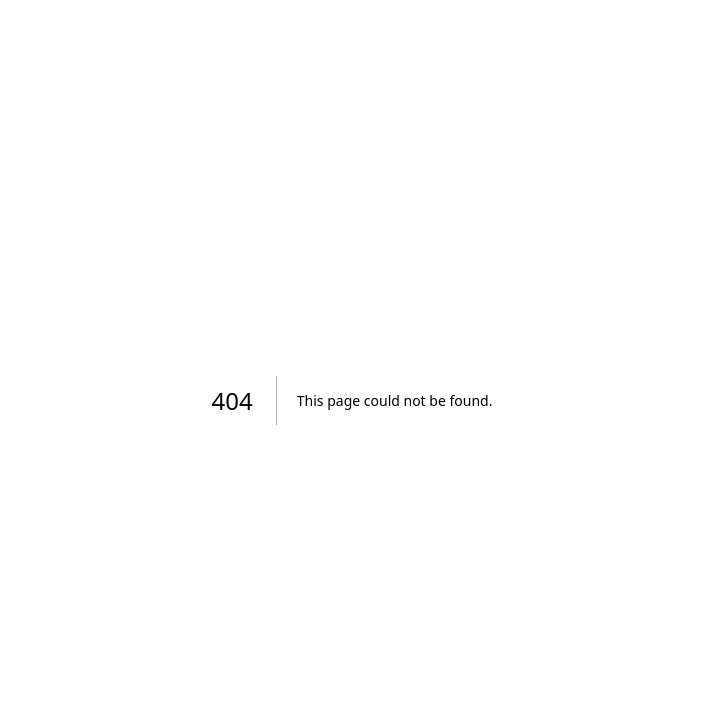
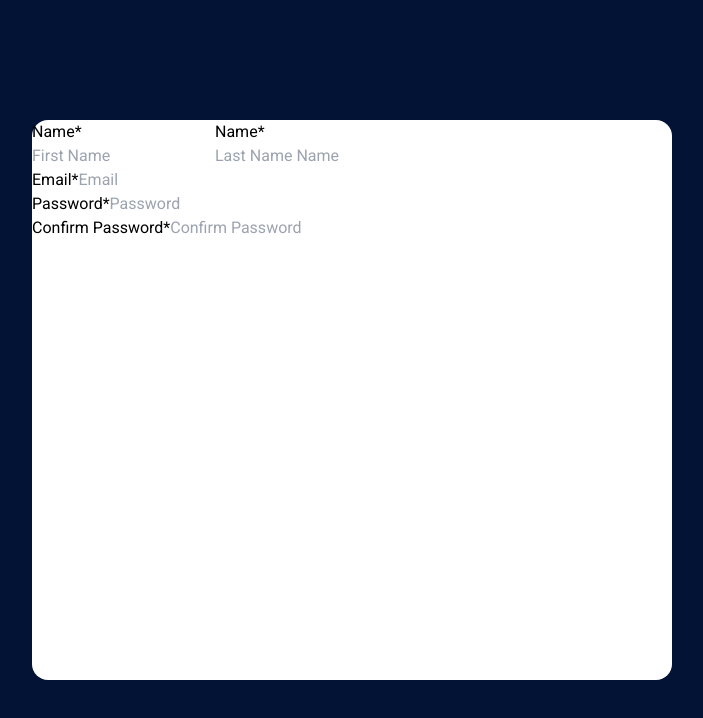
Before and after one commit to ubai-d/Attendance-Management-System, a Next.js app: page /Signup in a window 1280 px wide. Before the commit this address had no page. Shown: the top 718 px of the page, without its empty margins (288-991 px from the left). Built offline with nearby package versions, Linux system fonts and the light colour scheme.

Commit message:
Complete Footer

```diff
--- /dev/null
+++ b/app/Signup/page.tsx
@@ -0,0 +1,143 @@
+// import React from "react";
+// function Signin() {
+//   return (
+//     <div className="flex bg-main h-screen items-center justify-center">
+//       <div className="flex flex-col bg-white w-[60%] h-[80%] rounded-xl">
+//         <div className="text-center my-10">
+//           <h1 className="text-3xl font-semibold text-sub">
+//             Welcome To U Attendance System
+//           </h1>
+//           <p className="mt-2">Register Yourself And Join A Great Community</p>
+//         </div>
+//         <div className="flex flex-row mx-20 justify-between">
+//           <div>
+//             <input
+//               placeholder="Enter Your First Name"
+//               className="bg-gray-200 px-16 py-3 rounded-full w-72 placeholder:text-black placeholder:text-start text-start"
+//             />
+//           </div>
+//           <div>
+//             <input
+//               placeholder="Enter Your First Name"
+//               className="bg-gray-200 px-16 py-3 rounded-full w-72 placeholder:text-black placeholder:text-start text-start"
+//             />
+//           </div>
+//         </div>
+//         <div>
+//           <div className="mx-20 my-5">
+//             <input
+//               placeholder="Enter Your Email Address"
+//               className="bg-gray-200 px-16 py-3 rounded-full w-[41rem] placeholder:text-black placeholder:text-start text-start"
+//             />
+//           </div>
+//           <div className="mx-20 my-5">
+//             <input
+//               placeholder="Enter Your Password"
+//               className="bg-gray-200 px-16 py-3 rounded-full w-[41rem] placeholder:text-black placeholder:text-start text-start"
+//             />
+//           </div>
+//           <div className="mx-20 my-5">
+//             <input
+//               placeholder="Confirm Yoour Password"
+//               className="bg-gray-200 px-16 py-3 rounded-full w-[41rem] placeholder:text-black placeholder:text-start text-start"
+//             />
+//           </div>
+//           <div className="flex justify-between mx-40">
+//             <div className="flex gap-3">
+//             <input type="radio" />
+//             <p>teacher</p>
+//             </div>
+//            <div className="flex gap-3">
+//            <input type="radio" />
+//            <p>Student</p>
+//            </div>
+
+//           </div>
+//         </div>
+//         <div className="mx-auto">
+//           <button className="bg-sub px-10 py-3 rounded-xl">Register</button>
+//         </div>
+
+//       </div>
+//     </div>
+//   );
+// }
+
+// export default Signin;
+
+import React from "react";
+
+function Signup() {
+  return (
+    <>
+    <div className="flex justify-center items-center bg-main h-screen">
+      <form className="bg-white h-[70%] w-[50%] rounded-2xl">
+        <div className="flex flex-row">
+          <div className="flex flex-col">
+          <label htmlFor="First Name" className="input-label">
+            Name*
+          </label>
+          <input
+            type="name"
+            autoComplete="off"
+            name="First Name"
+            id="First Name"
+            placeholder="First Name"
+          />
+          </div>
+          <div className="flex flex-col">
+          <label htmlFor="Last Name Name" className="input-label">
+            Name*
+          </label>
+          <input
+            type="name"
+            autoComplete="off"
+            name="Last Name Name"
+            id="Last Name Name"
+            placeholder="Last Name Name"
+          />
+          </div>
+        </div>
+        <div className="input-block">
+          <label htmlFor="email" className="input-label">
+            Email*
+          </label>
+          <input
+            type="email"
+            autoComplete="off"
+            name="email"
+            id="email"
+            placeholder="Email"
+          />
+        </div>
+        <div className="input-block">
+          <label htmlFor="password" className="input-label">
+            Password*
+          </label>
+          <input
+            type="password"
+            autoComplete="off"
+            name="password"
+            id="password"
+            placeholder="Password"
+          />
+        </div>
+        <div className="input-block">
+          <label htmlFor="confirm_password" className="input-label">
+            Confirm Password*
+          </label>
+          <input
+            type="password"
+            autoComplete="off"
+            name="confirm_password"
+            id="confirm_password"
+            placeholder="Confirm Password"
+          />
+        </div>
+      </form>
+      </div>
+    </>
+  );
+}
+
+export default Signup;
--- a/app/layout.tsx
+++ b/app/layout.tsx
@@ -1,9 +1,17 @@
 import './globals.css'
 import type { Metadata } from 'next'
+import { Roboto } from "next/font/google";
 
+const roboto = Roboto({
+  weight: ["300", "400", "700", "900"],
+  subsets: ["latin"],
+});
 export const metadata: Metadata = {
   title: 'Attendence Management System',
   description: 'Generated by create U Developers',
+  icons: {
+    icon: { url: "/logo.png", type: "image/jpg" }
+  },
 
 }
 
@@ -14,7 +22,7 @@ export default function RootLayout({
 }) {
   return (
     <html lang="en">
-      <body>{children}</body>
+      <body className={roboto.className}>{children}</body>
     </html>
   )
 }
--- a/app/layout/footer.tsx
+++ b/app/layout/footer.tsx
@@ -1,9 +1,36 @@
-import React from 'react'
+import Image from "next/image";
+import Link from "next/link";
+import { Poppins } from "next/font/google";
+import logo from "@/public/logo.jpg";
+import { FaLinkedinIn } from "react-icons/fa"
+import { AiFillGithub } from "react-icons/ai"
+import { AiFillFacebook } from "react-icons/ai"
 
-function Footer() {
-  return (
-    <div>Footer</div>
-  )
-}
+export default function Footer() {
+  return (<>
+  <div className="bg-main flex flex-col mt-60 ">
+    <div className="flex flex-col items-center justify-center my-20">
+        <div className="">
+            <Image src={logo} alt="logo" className="w-16 h-16 rounded-full"/>
+        </div>
+        <div className="flex sm:flex-row flex-col gap-5 mt-10 text-white text-sm">
+            <Link href={'/'} className="sm:border-r border-sub sm:px-4">About</Link>
+            <Link href={'/'} className="sm:border-r border-sub sm:pr-4">FAQ</Link>
+            <Link href={'/'}>Register</Link>
+        </div>
+        <div className="flex flex-row mt-5 text-white gap-4">
+            <FaLinkedinIn size={25}/>
+            <AiFillFacebook size={25}/>
+            <AiFillGithub size={25}/>
 
-export default Footer
+        </div>
+    </div>
+    <div className="md:mx-20 mx-5 flex sm:flex-row flex-col sm:text-start text-center sm:justify-between text-gray-400 border-t-2 border-white">
+            <div className="mt-5">© 2023 U Developers. All rights reserved.</div>
+            <div className="mt-5">Terms and Conditions</div>
+        </div>
+    </div>
+
+    </>
+  );
+  }
--- a/app/layout/header.tsx
+++ b/app/layout/header.tsx
@@ -10,7 +10,7 @@ function Header() {
 
   return (
     <>
-      <div className="bg-main w-full fixed h-[80px] text-white md:flex flex-row hidden justify-between px-20 items-center">
+      <div className="bg-main w-full h-[80px] text-white md:flex flex-row hidden justify-between px-20 items-center">
         <div className="">
           <Image src={logo} alt="logo" className="w-14 h-14 rounded-full" />
         </div>
@@ -26,7 +26,7 @@ function Header() {
             </li>
             <li className="cursor-pointer mx-5">
               <Link href={"/"} />
-              Contact Us
+             FAQ
             </li>
           </ul>
         </div>
@@ -34,14 +34,14 @@ function Header() {
           <div className="px-5 py-2">
             <button>Login</button>
           </div>
-          <div className="bg-sub rounded-full px-5 py-2">
-            <Link href={"/signin"}>
+          <div className="text-main bg-sub rounded-full px-5 py-2">
+            <Link href={"/Signup"}>
               <button>Register</button>
             </Link>
           </div>
         </div>
       </div>
-      <div className="bg-main w-full fixed h-[80px] text-white md:hidden flex flex-row justify-between items-center px-10">
+      <div className="bg-main w-full h-[80px] text-white md:hidden flex flex-row justify-between items-center px-10">
         <div className="">
           <Image src={logo} alt="logo" className="w-14 h-14 rounded-full" />
         </div>
@@ -70,7 +70,17 @@ function Header() {
       {open ? (
         <div className="bg-main h-screen w-full md:hidden flex flex-col">
           <div>
-            <ul className="flex flex-col text-white my-60 mx-5 font-semibold text-xl">
+            <ul className="flex flex-col text-white my-40 mx-5 text-xl">
+            <div className="flex mx-auto my-10">
+          <div className="px-5 py-2 text-white">
+            <button>Login</button>
+          </div>
+          <div className="text-main bg-sub rounded-full px-5 py-2">
+            <Link href={"/Signup"}>
+              <button>Register</button>
+            </Link>
+          </div>
+        </div>
             <Link
                 href={"/"}
                 onClick={() => {
@@ -96,10 +106,12 @@ function Header() {
                 }}
                 className="cursor-pointer mx-5 py-5 border-b border-sub"
               >
-                Contact Us
+               FAQ
               </Link>
             </ul>
+
           </div>
+
         </div>
       ) : (
         ""
--- a/app/page.tsx
+++ b/app/page.tsx
@@ -6,7 +6,6 @@ function Home() {
   return (
     <div>
       <Header/>
-      <br />
       <Footer/>
     </div>
   )
--- a/app/signin/page.tsx
+++ /dev/null
@@ -1,8 +0,0 @@
-import React from "react";
-function Signin() {
-  return <div>
-
-  </div>;
-}
-
-export default Signin;
```
